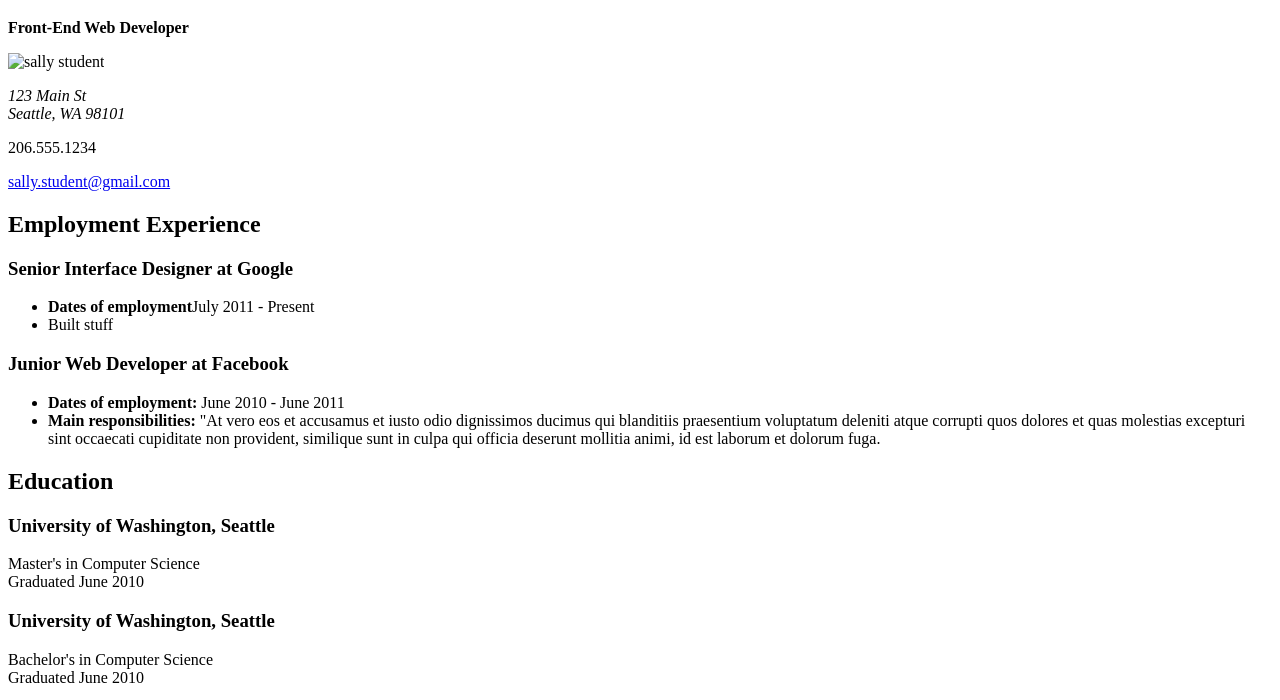
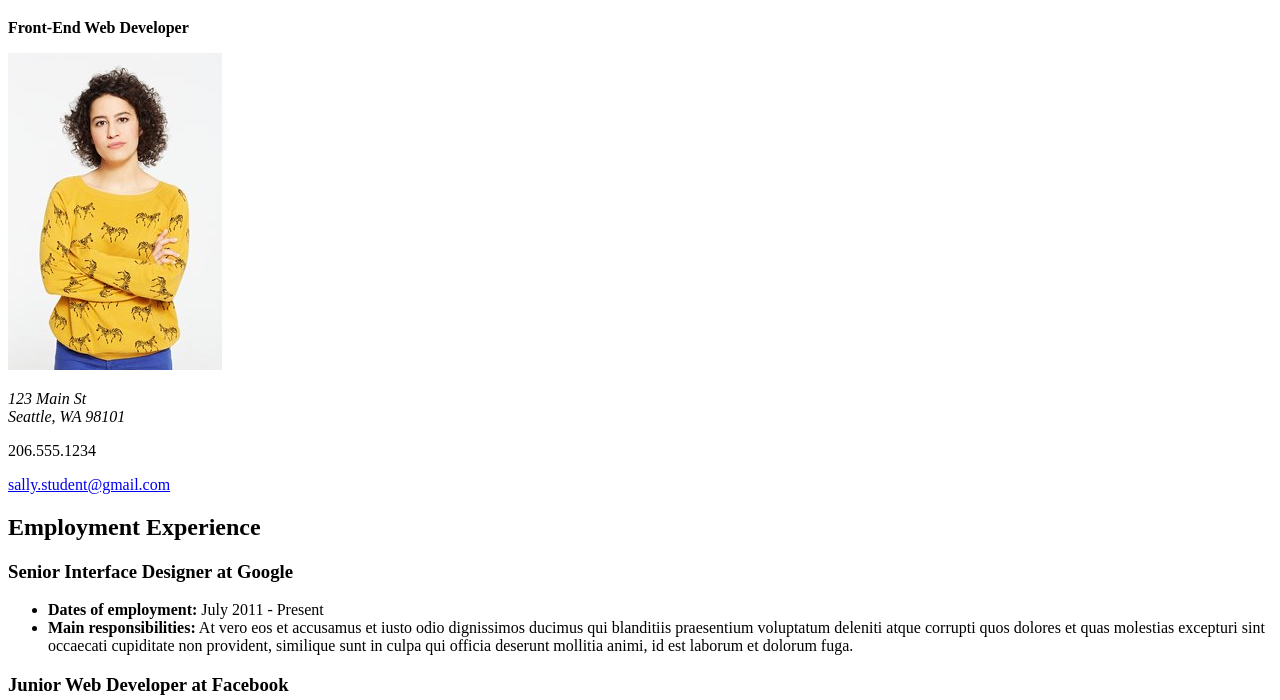
Before and after one commit to renamos/sally-student-resume, a plain HTML site: page index.html in a window 1280 px wide. Shown: the part 61-761 px from the top of the page. Drawn offline with Linux system fonts and the light colour scheme.

Commit message:
V1.1
Cleaned up HTML

```diff
--- a/index.html
+++ b/index.html
@@ -9,7 +9,7 @@
         <header>
             <h1>Sally Student</h1>
             <p><b>Front-End Web Developer</b></p>
-            <p><img src="_images/sallystudent.jpg" width="214" height="317" alt="sally student"></p>
+            <p><img src="images/sallystudent.jpg" width="214" height="317" alt="sally student"></p>
             <address>123 Main St<br>  Seattle, WA 98101</address>
             <p>206.555.1234</p>
             <p><a href="mailto:sally.student@gmail.com">sally.student@gmail.com</a></p>
@@ -19,8 +19,8 @@
             <h2>Employment Experience</h2>
             <h3>Senior Interface Designer at Google</h3>
             <ul>
-                <li><b>Dates of employment</b>July 2011 - Present</li>
-                <li>Built stuff</li>
+                <li><b>Dates of employment:</b> July 2011 - Present</li>
+                <li><b>Main responsibilities:</b> At vero eos et accusamus et iusto odio dignissimos ducimus qui blanditiis praesentium voluptatum deleniti atque corrupti quos dolores et quas molestias excepturi sint occaecati cupiditate non provident, similique sunt in culpa qui officia deserunt mollitia animi, id est laborum et dolorum fuga.</li>
             </ul>
             <h3>Junior Web Developer at Facebook</h3>
             <ul>
@@ -35,10 +35,6 @@
                 <p>Master's in Computer Science<br>Graduated June 2010</p>
                 <h3>University of Washington, Seattle</h3>
                 <p>Bachelor's in Computer Science<br>Graduated June 2010</p>
-                <ul>
-                    <li></li>
-                </ul>
-
         </section>
         <section>
             <h2>Skills and Competencies</h2>
```
